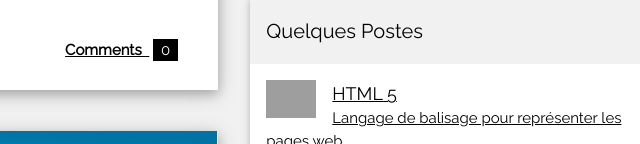
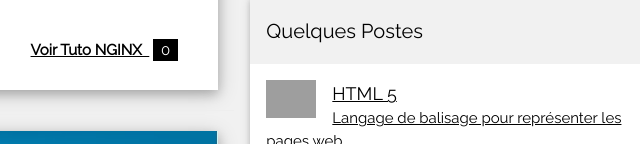
Before and after one commit to OseeMichel/Test2, a plain HTML site: page index.html in a window 1280 px wide. Shown: the part 656-800 px from the top of the page, 619-1259 px from the left. Drawn offline with nearby package versions, Linux system fonts and the light colour scheme; grey boxes are pictures that could not be loaded.

Commit message:
Update index.html

```diff
--- a/index.html
+++ b/index.html
@@ -43,7 +43,7 @@ and is wrapped around the whole page content, except for the footer in this exam
           <p><button class="w3-button w3-padding-large w3-white w3-border"><a href="https://github.com/OseeMichel/Test2/blob/master/docs/NGINX-Grp1.pdf" target="_blank"><b>READ MORE &raquo;</b></a></button></p>
         </div>
         <div class="w3-col m4 w3-hide-small">
-          <p><span class="w3-padding-large w3-right"><b><a href="https://youtu.be/LXWv63RrzW8">Comments &nbsp;</a></b> <span class="w3-tag">0</span></span></p>
+          <p><span class="w3-padding-large w3-right"><b><a href="https://youtu.be/LXWv63RrzW8" target="_blank">Voir Tuto NGINX &nbsp;</a></b> <span class="w3-tag">0</span></span></p>
         </div>
       </div>
     </div>
```
